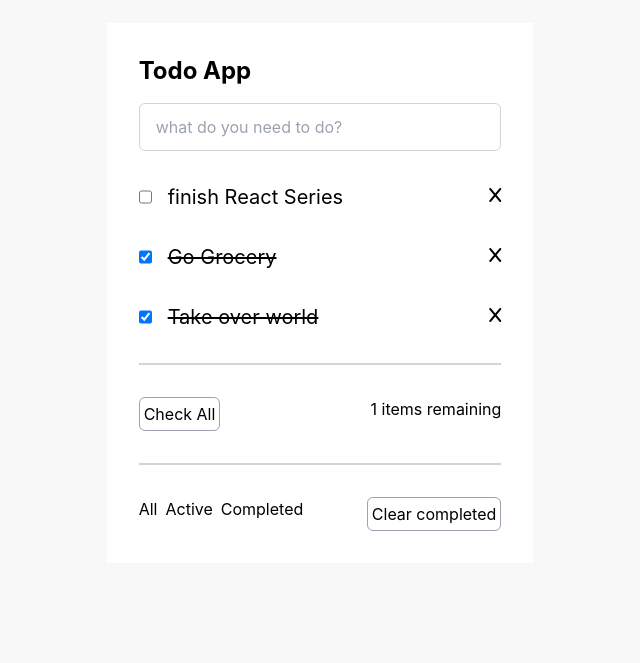
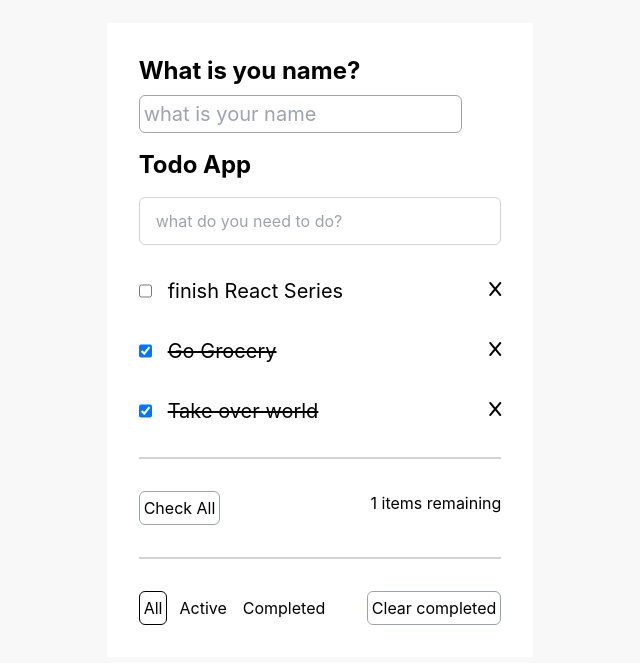
Before and after one commit to hadimakki387/to-do-app, a React (Create React App) app: page / in a window 1280 px wide. Shown: the part 105-768 px from the top of the page, without its empty margins (320-960 px from the left). Built offline with nearby package versions, Linux system fonts and the light colour scheme.

Commit message:
used new hooks

```diff
--- a/src/components/Categiries.jsx
+++ b/src/components/Categiries.jsx
@@ -2,16 +2,18 @@ import React from "react";
 import Button from "./button";
 
 function Categiries(props) {
+  console.log(props.filter === 'All');
+  const active = 'border border-black ';
   return (
     <div className="flex justify-between mt-4">
       <div className="space-x-2">
-        <button className={"rounded-md "+ props.filter==='All'?' border border-gray-400 p-1':''} onClick={()=>props.setCategory('All')}>
+        <button className={'rounded-md p-1 ' + (props.filter === 'All' ? active : '')} onClick={() => props.setCategory('All')}>
           All
         </button>
-        <button className={"rounded-md "+ props.filter==='Active'?' border border-gray-400 p-1':''} onClick={()=>props.setCategory('Active')}>
+        <button className={'rounded-md p-1 ' + (props.filter === 'Active' ? active : '')} onClick={() => props.setCategory('Active')}>
           Active
         </button>
-        <button className={"rounded-md "+ props.filter==='Completed'?' border border-gray-400 p-1':''} onClick={()=>props.setCategory('Completed')}>
+        <button className={'rounded-md p-1 ' + (props.filter === 'Completed' ? active : '')} onClick={() => props.setCategory('Completed')}>
           Completed
         </button>
       </div>
--- a/src/components/checkAll.jsx
+++ b/src/components/checkAll.jsx
@@ -1,13 +1,14 @@
-import React from "react";
+import React, { useMemo } from "react";
 import Button from "./button";
 
 function CheckAll(props) {
-    let toDos = props.toDos;
+  let toDos = props.toDos;
 
-
-  let remainingTodos = () =>{
-    return toDos.filter(toDo =>!toDo.isComplete).length
-  }
+  let remainingTodos = () => {
+    console.log('calculating')
+    return toDos.filter((toDo) => !toDo.isComplete).length;
+  };
+  const remaining = useMemo(remainingTodos,[toDos])
 
 
   return (
@@ -17,7 +18,7 @@ function CheckAll(props) {
         styles="border border-gray-400 p-1"
         click={props.checkAll}
       />
-      <span>{remainingTodos()} items remaining</span>
+      <span>{remaining} items remaining</span>
     </div>
   );
 }
--- a/src/components/index.jsx
+++ b/src/components/index.jsx
@@ -118,13 +118,56 @@ function Index() {
   }
 
   function setCategory(name) {
-    setfilter(name)
+    setfilter(name);
+  }
+  const [name, setName] = useState("");
+  const[editingName,setEditingName]=useState(false)
+
+  function editName(){
+    setEditingName(true)
+    console.log(editingName)
   }
 
   return (
     <div className="grid justify-start gap-4 grid-cols-1  w-1/3 max-[1080px]:w-1/2 max-[690px]:w-full relative top-32 m-auto bg-white p-8">
       <div className="w-full">
-        <h2 className="font-bold text-2xl text-left">Todo App</h2>
+        {!name ? (
+          <div className="mb-4">
+            <p className="font-bold text-2xl text-left mb-2">
+              What is you name?
+            </p>
+            <input
+              type="text"
+              className="border border-neutral-400 p-1 rounded-md text-xl"
+              placeholder="what is your name"
+              onKeyDown={(event) => {
+                if (event.key === "Enter") {
+                  setName(event.target.value);
+                }
+              }}
+            />
+          </div>
+        ) : (
+          editingName===true?(
+            <input
+              type="text"
+              className="border border-neutral-400 p-1 rounded-md text-xl"
+              placeholder="what is your name"
+              defaultValue={name}
+              onKeyDown={(event) => {
+                if (event.key === "Enter") {
+                  setName(event.target.value);
+                  setEditingName(false)
+                }
+              }}
+            />
+          ):(
+            <p onDoubleClick={editName} className="font-bold text-2xl text-left mb-2">{name}</p>
+          )
+
+        )}
+
+        <h2  className="font-bold text-2xl text-left">Todo App</h2>
       </div>
 
       <Form addToDo={addToDo} />
@@ -140,7 +183,6 @@ function Index() {
           updateToDo={updateToDo}
           cancelEdit={cancelEdit}
           clearCompleted={clearCompleted}
-
         />
       ))}
       {toDos.length > 0 ? (
@@ -155,7 +197,11 @@ function Index() {
 
           <BR />
 
-          <Categiries clearCompleted={clearCompleted} setCategory={setCategory} filter={filter}/>
+          <Categiries
+            clearCompleted={clearCompleted}
+            setCategory={setCategory}
+            filter={filter}
+          />
         </>
       ) : (
         <NoTodos />
```
